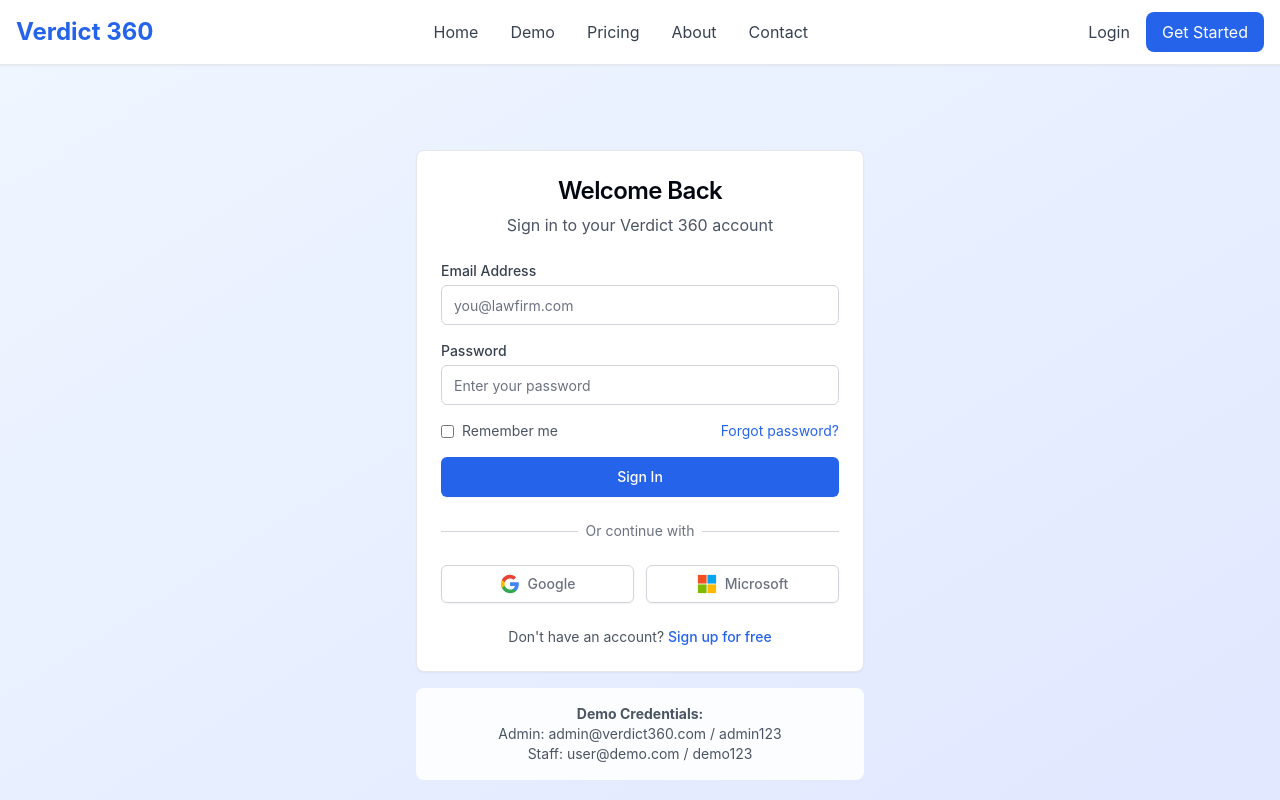
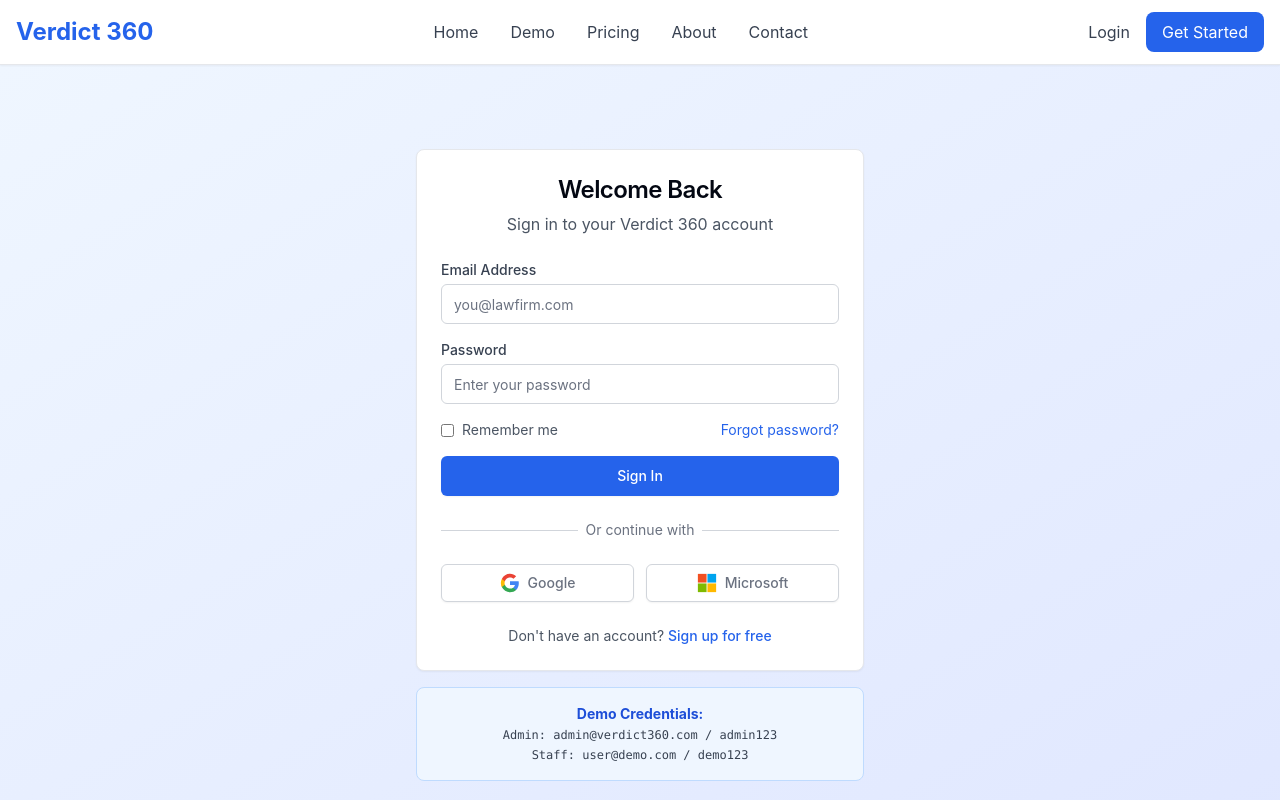
Before and after one commit to ThandoSomacele/verdict360-lite, a SvelteKit app: page /login in a window 1280 px wide. Shown: the top 800 px of the page. Built offline with nearby package versions, Linux system fonts and the light colour scheme.

Commit message:
feat: add demo credentials display to login page
- Added visible demo credentials box below login form
- Styled with blue theme to match design
- Shows admin and staff demo accounts for testing

```diff
--- a/src/routes/login/+page.svelte
+++ b/src/routes/login/+page.svelte
@@ -166,12 +166,14 @@
       </CardContent>
     </Card>
 
-    <!-- Demo Credentials -->
-    <div class="mt-4 p-4 bg-white bg-opacity-90 rounded-lg">
-      <p class="text-sm text-gray-600 text-center">
-        <strong>Demo Credentials:</strong><br />
-        Admin: admin@verdict360.com / admin123<br />
-        Staff: user@demo.com / demo123
+    <!-- Demo Credentials Box -->
+    <div class="mt-4 p-4 bg-blue-50 border border-blue-200 rounded-lg">
+      <p class="text-sm text-gray-700 text-center">
+        <strong class="text-blue-700">Demo Credentials:</strong><br />
+        <span class="font-mono text-xs">
+          Admin: admin@verdict360.com / admin123<br />
+          Staff: user@demo.com / demo123
+        </span>
       </p>
     </div>
   </div>
```
